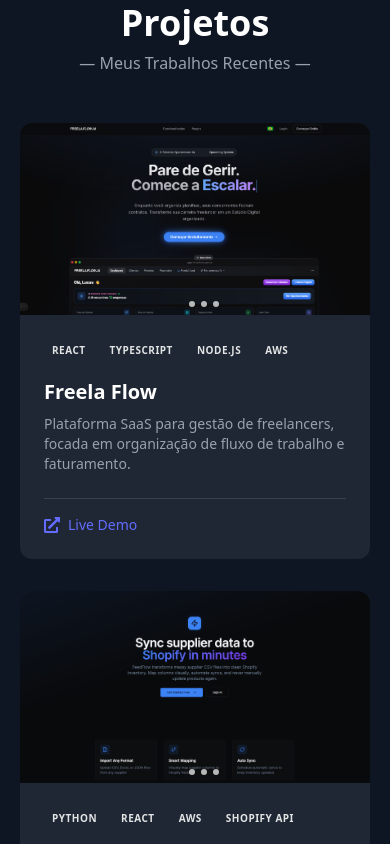
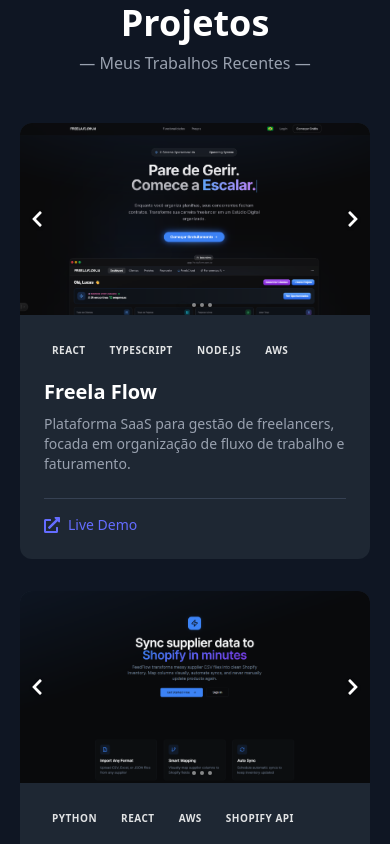
Before and after one commit to jguilhermepaiva/portfolio-react, a React (Vite) app: page / in a window 390 px wide. Shown: the part 2720-3564 px from the top of the page. Built offline with nearby package versions, Linux system fonts and the light colour scheme.

Commit message:
resposive update

```diff
--- a/src/components/ProjectCard.tsx
+++ b/src/components/ProjectCard.tsx
@@ -1,3 +1,4 @@
+// src/components/ProjectCard.tsx
 import React, { useState } from 'react';
 import { FaGithub, FaExternalLinkAlt, FaChevronLeft, FaChevronRight, FaTimes } from 'react-icons/fa';
 
@@ -5,7 +6,7 @@ interface ProjectProps {
   title: string;
   description: string;
   tags: string[];
-  githubUrl?: string; // <--- AGORA É OPCIONAL (tem o ?)
+  githubUrl?: string;
   liveUrl?: string;
   images: string[];
 }
@@ -43,21 +44,30 @@ export const ProjectCard: React.FC<ProjectProps> = ({ title, description, tags,
           </div>
 
           {images.length > 1 && (
-            <div className="absolute inset-0 flex items-center justify-between px-2 opacity-0 transition-opacity group-hover:opacity-100">
-              <button onClick={prevImage} className="rounded-full bg-black/60 p-1.5 text-white hover:bg-primary transition-colors hover:scale-110 z-10">
-                <FaChevronLeft size={14} />
+            <div className="absolute inset-0 flex items-center justify-between px-2 opacity-100 md:opacity-0 md:group-hover:opacity-100 transition-opacity">
+              <button
+                onClick={prevImage}
+                // ADICIONADO: 'bg-transparent' para anular o verde do index.css
+                // ADICIONADO: 'border-none' para garantir que não pegue bordas do global
+                className="btn-clean bg-transparent border-none text-white hover:text-primary transition-all active:scale-95 z-10 p-1 drop-shadow-sm outline-none focus:outline-none"
+              >
+                <FaChevronLeft size={18} />
               </button>
-              <button onClick={nextImage} className="rounded-full bg-black/60 p-1.5 text-white hover:bg-primary transition-colors hover:scale-110 z-10">
-                <FaChevronRight size={14} />
+              <button
+                onClick={nextImage}
+                // ADICIONADO: 'bg-transparent' e 'border-none'
+                className="btn-clean bg-transparent border-none text-white hover:text-primary transition-all active:scale-95 z-10 p-1 drop-shadow-sm outline-none focus:outline-none"
+              >
+                <FaChevronRight size={18} />
               </button>
             </div>
           )}
 
-          <div className="absolute bottom-2 left-1/2 flex -translate-x-1/2 gap-1.5 z-10">
+          <div className="absolute bottom-2 left-1/2 flex -translate-x-1/2 gap-1 z-10">
             {images.map((_, idx) => (
               <div
                 key={idx}
-                className={`h-1.5 w-1.5 rounded-full transition-all shadow-sm ${idx === currentIndex ? 'bg-primary w-3' : 'bg-white/70'}`}
+                className={`h-1 w-1 rounded-full transition-all shadow-sm ${idx === currentIndex ? 'bg-primary w-2.5' : 'bg-white/50'}`}
               />
             ))}
           </div>
@@ -75,7 +85,6 @@ export const ProjectCard: React.FC<ProjectProps> = ({ title, description, tags,
           <p className="text-gray-400 text-sm mb-6 line-clamp-3 flex-grow">{description}</p>
 
           <div className="flex gap-4 pt-4 border-t border-gray-700">
-            {/* --- SÓ RENDERIZA SE TIVER URL --- */}
             {githubUrl && (
               <a
                 href={githubUrl}
@@ -86,7 +95,6 @@ export const ProjectCard: React.FC<ProjectProps> = ({ title, description, tags,
                 <FaGithub size={18} /> Code
               </a>
             )}
-
             {liveUrl && (
               <a
                 href={liveUrl}
@@ -101,6 +109,7 @@ export const ProjectCard: React.FC<ProjectProps> = ({ title, description, tags,
         </div>
       </div>
 
+      {/* MODAL */}
       {isModalOpen && (
         <div
           className="fixed inset-0 z-50 flex items-center justify-center bg-black/90 p-4 backdrop-blur-sm animate-in fade-in duration-200"
@@ -109,7 +118,7 @@ export const ProjectCard: React.FC<ProjectProps> = ({ title, description, tags,
           <div className="relative max-w-5xl w-full max-h-[90vh] flex flex-col items-center">
             <button
               onClick={() => setIsModalOpen(false)}
-              className="absolute -top-12 right-0 text-white hover:text-primary transition-colors p-2"
+              className="absolute -top-12 right-0 bg-transparent border-none text-white hover:text-primary transition-colors p-2"
             >
               <FaTimes size={24} />
             </button>
@@ -119,6 +128,25 @@ export const ProjectCard: React.FC<ProjectProps> = ({ title, description, tags,
               className="max-h-[85vh] w-auto rounded-lg shadow-2xl object-contain"
               onClick={(e) => e.stopPropagation()}
             />
+
+            {images.length > 1 && (
+              <>
+                 <button
+                    onClick={(e) => { e.stopPropagation(); prevImage(e); }}
+                    // Também adicionei bg-transparent aqui para o modal
+                    className="btn-clean absolute left-0 md:-left-12 top-1/2 -translate-y-1/2 bg-transparent border-none text-white hover:text-primary transition-all p-2 drop-shadow-lg outline-none"
+                 >
+                    <FaChevronLeft size={30} />
+                 </button>
+                 <button
+                    onClick={(e) => { e.stopPropagation(); nextImage(e); }}
+                    // E aqui também
+                    className="btn-clean absolute right-0 md:-right-12 top-1/2 -translate-y-1/2 bg-transparent border-none text-white hover:text-primary transition-all p-2 drop-shadow-lg outline-none"
+                 >
+                    <FaChevronRight size={30} />
+                 </button>
+              </>
+            )}
           </div>
         </div>
       )}
--- a/src/index.css
+++ b/src/index.css
@@ -78,3 +78,15 @@ html {
     color: #151C25;
   }
 }
+
+
+.btn-clean {
+  background-color: transparent !important;
+  border: none !important;
+  color: white !important;
+  padding: 0 !important;
+}
+
+.btn-clean:hover {
+  color: #55E5A4 !important;
+}
```
